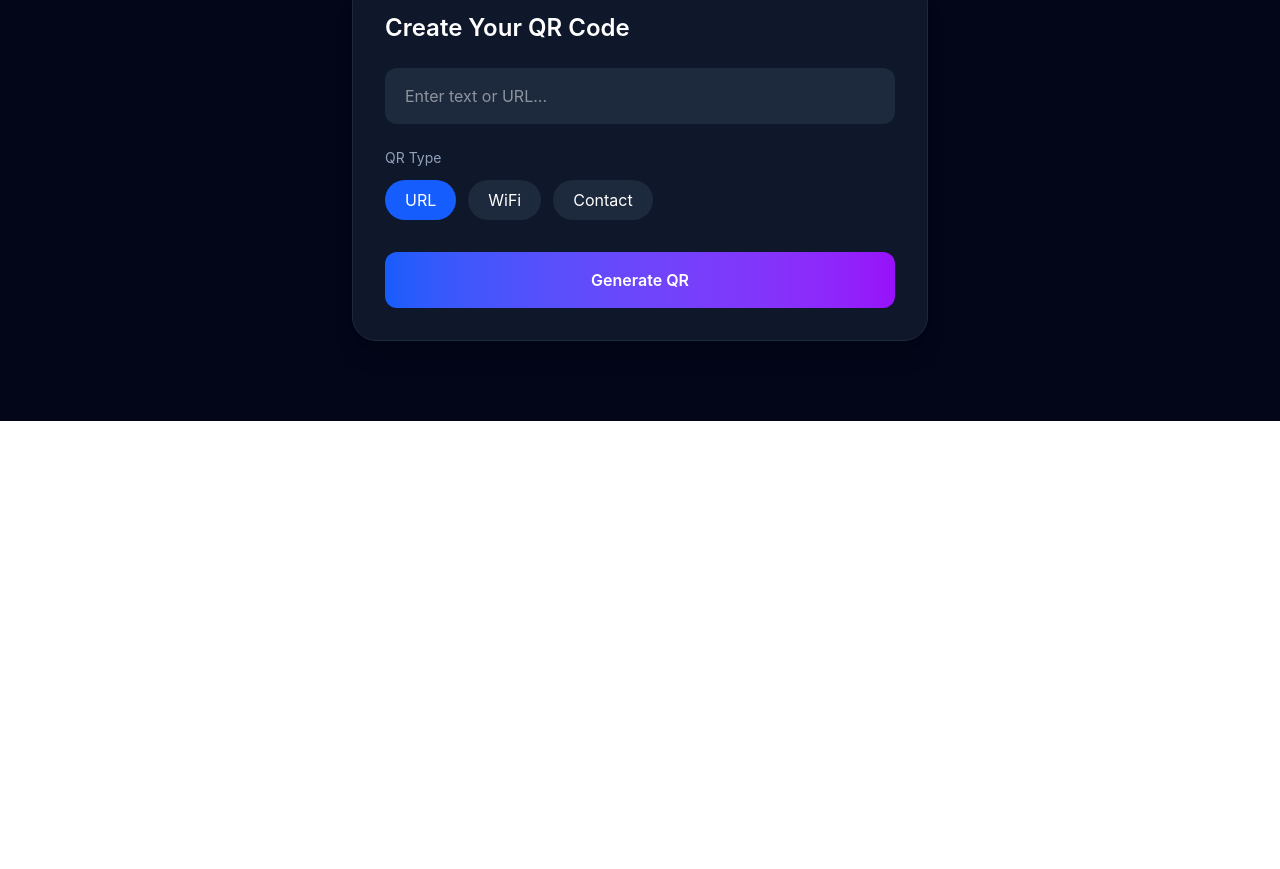
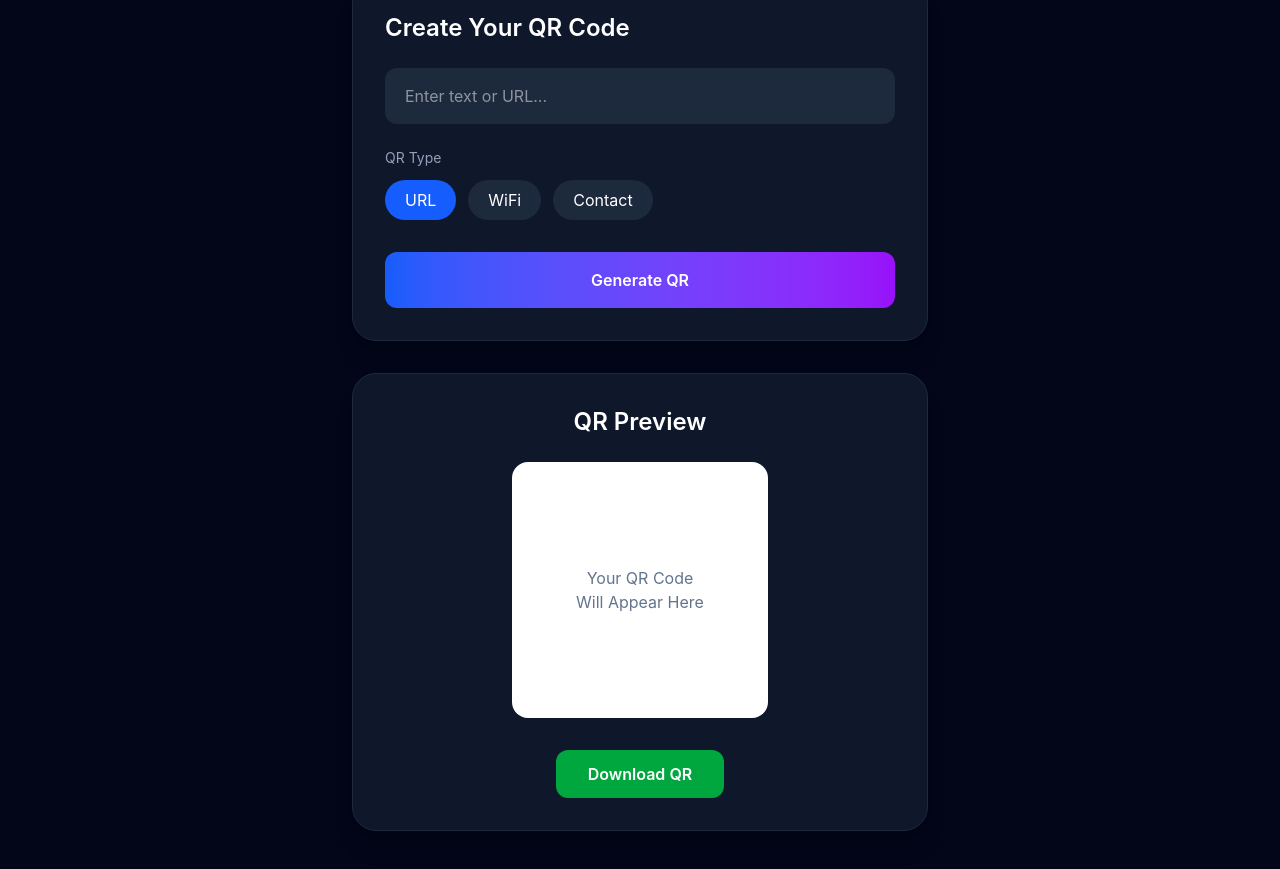
Before and after one commit to kasunsagara/qr-generator, a React app in the folder frontend/: page / in a window 1280 px wide. Shown: the part 381-1250 px from the top of the page. Before the commit the page ends 802 px from the top, so only its background shows below. Built offline with nearby package versions, Linux system fonts and the light colour scheme; the HTML template or start-up script is replaced by a standard one.

Commit message:
include qr preview part

```diff
--- a/frontend/src/components/qrPreview.jsx
+++ b/frontend/src/components/qrPreview.jsx
@@ -0,0 +1,30 @@
+function QRPreview() {
+  return (
+    <div className="w-full max-w-xl mt-8 p-8 rounded-3xl bg-slate-900 border border-slate-800 shadow-xl text-center">
+
+      <h2 className="text-2xl font-semibold mb-6">
+        QR Preview
+      </h2>
+
+      <div className="w-64 h-64 mx-auto flex items-center justify-center rounded-2xl bg-white">
+
+        <p className="text-slate-500">
+          Your QR Code
+          <br />
+          Will Appear Here
+        </p>
+
+      </div>
+
+
+      <button
+        className="mt-8 px-8 py-3 rounded-xl bg-green-600 hover:bg-green-700 transition font-semibold"
+      >
+        Download QR
+      </button>
+
+    </div>
+  );
+}
+
+export default QRPreview;
--- a/frontend/src/pages/home.jsx
+++ b/frontend/src/pages/home.jsx
@@ -1,5 +1,6 @@
 import Navbar from "../components/navbar";
 import QRForm from "../components/qrForm";
+import QRPreview from "../components/qrPreview";
 
 function Home() {
   return (
@@ -20,6 +21,8 @@ function Home() {
 
         <QRForm />
 
+        <QRPreview />
+
       </main>
 
     </div>
```
